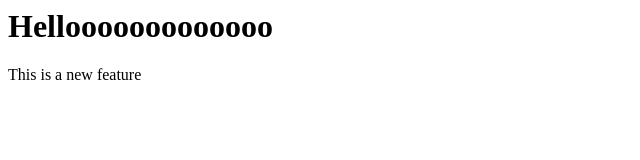
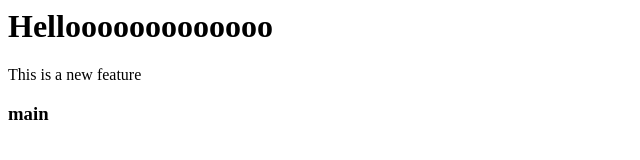
Before and after one commit to KandimallaVarun/LocalRepo, a plain HTML site: page index.html in a window 1280 px wide. Shown: the full height of the page, 0-640 px from the left. Drawn offline with Linux system fonts and the light colour scheme.

Commit message:
merge conflicts

```diff
--- a/index.html
+++ b/index.html
@@ -1,2 +1,3 @@
 <h1>Hellooooooooooooo</h1>
 <p>This is a new feature</p>
+<h3>main</h3>
```
